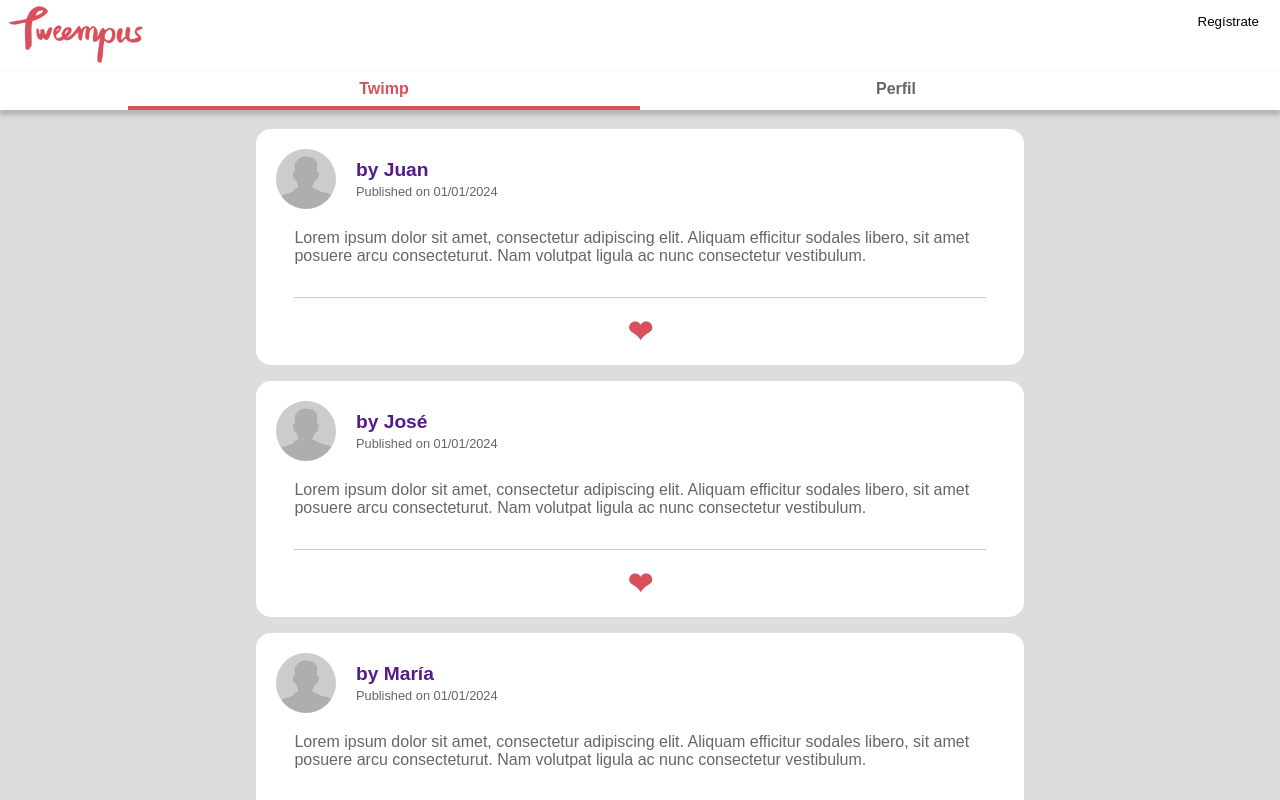
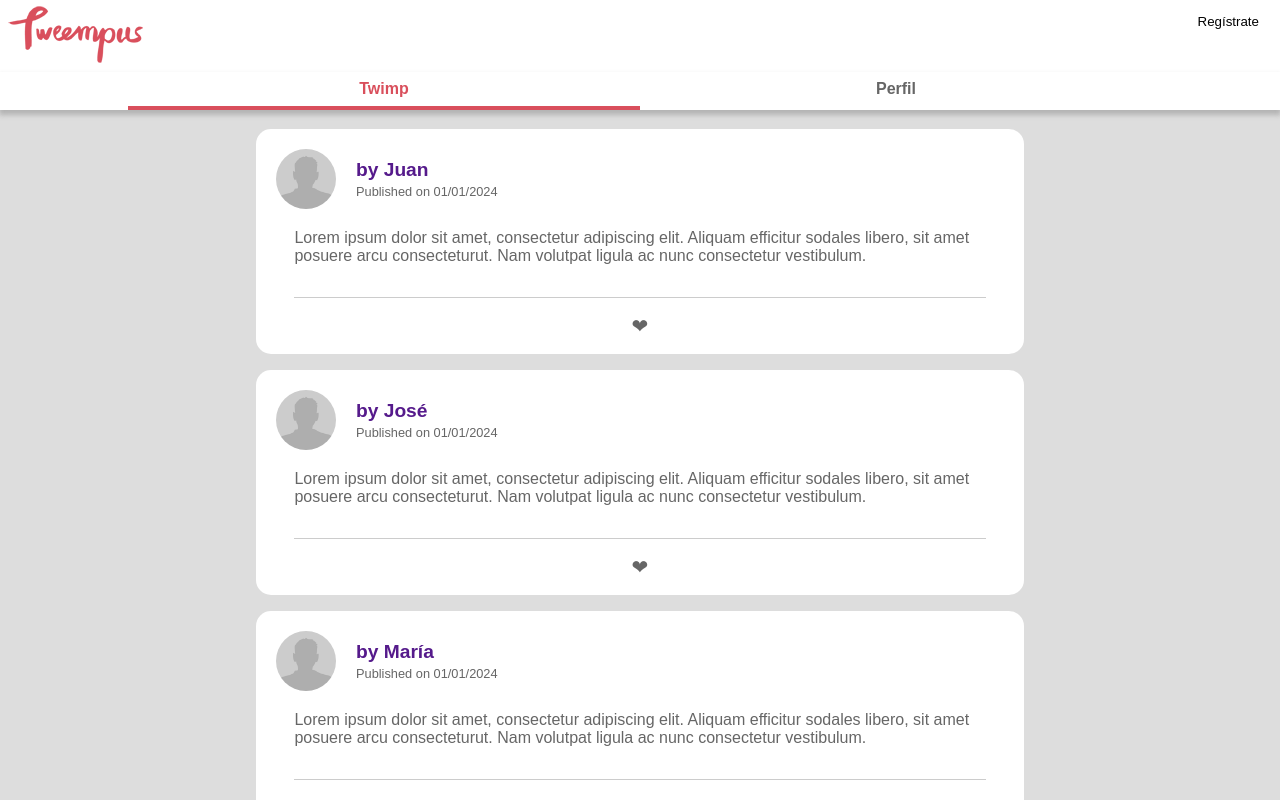
Before and after one commit to dejaimenpax/Curso_Angular, an Angular app in the folder Tweempus/: page / in a window 1280 px wide. Shown: the top 800 px of the page. Built offline with nearby package versions, Linux system fonts and the light colour scheme.

Commit message:
Add favorite functionality to Tweempus

```diff
--- a/Tweempus/src/app/shared/twimp/twimp-card/twimp-card.component.html
+++ b/Tweempus/src/app/shared/twimp/twimp-card/twimp-card.component.html
@@ -13,7 +13,9 @@
 	<hr class="twimp_line">
 
 	<div class="twimp_fav">
-		<a class="fav_icon fav_icon-selected" href="#">&#10084;</a>
+		<a class="fav_icon" [class.fav_icon-selected]="twimp.favorite" (click)="twimp.favorite = !twimp.favorite">
+			&#10084;
+		</a>
 	</div>
 
 </section>
```
